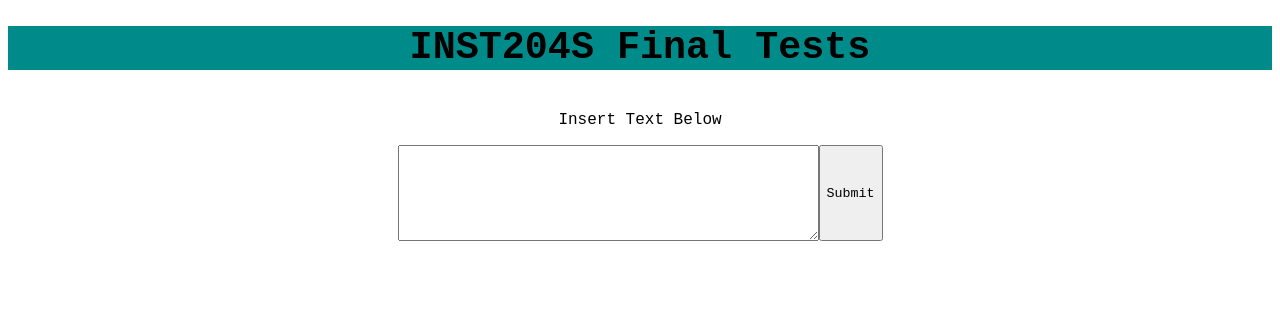
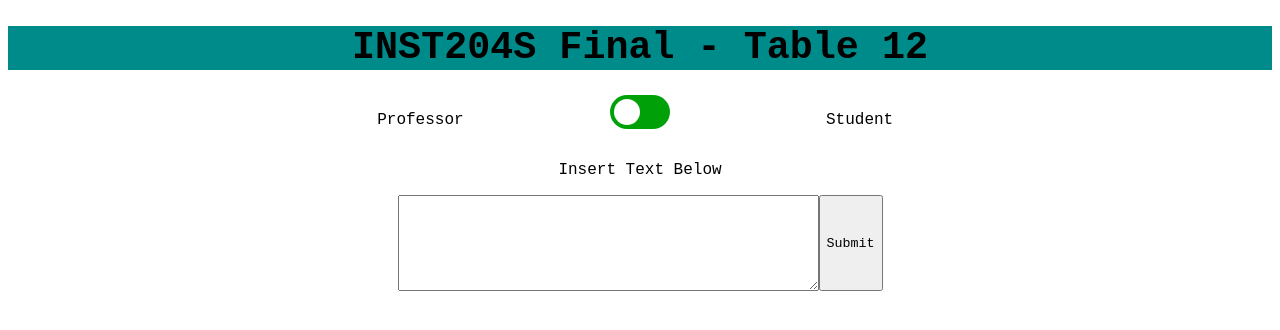
Before and after one commit to NRS048/INST204S-Final, a plain HTML site: page index.html in a window 1280 px wide. Drawn offline with Linux system fonts and the light colour scheme.

Commit message:
lalalala

```diff
--- a/index.html
+++ b/index.html
@@ -9,14 +9,23 @@
 </head>
 <body>
     <header>
-        <h1>INST204S Final Tests</h1>
+        <h1>INST204S Final - Table 12</h1>
     </header>
+
+    <div>
+        <p id="switchtext">Professor</p>
+        <label class="switch">
+            <input type="checkbox">
+            <span class="slider round"></span>
+        </label>
+        <p id="switchtext">Student</p>
+    </div>
 
     <div>
         <p>Insert Text Below</p>
     </div>
 
-    <div id="bigtext">
+    <div>
         <textarea rows="6" cols="50"></textarea>
         <button onclick="myFunction()">Submit</button>
     </div>
--- a/styles.css
+++ b/styles.css
@@ -15,7 +15,78 @@ header {
     font-weight: bolder;
 }
 
+#switchtext {
+    margin-left: 5%;
+    margin-right: 5%;
+    width: 20%;
+    text-align: center;
+}
+
 div {
     display: flex;
     justify-content: center;
 }
+
+
+
+/* switch style */
+.switch {
+  position: relative;
+  display: inline-block;
+  width: 60px;
+  height: 34px;
+}
+
+.switch input {
+  opacity: 0;
+  width: 0;
+  height: 0;
+}
+
+.slider {
+  position: absolute;
+  cursor: pointer;
+  top: 0;
+  left: 0;
+  right: 0;
+  bottom: 0;
+  background-color: #00a108;
+  -webkit-transition: .4s;
+  transition: .4s;
+}
+
+.slider:before {
+  position: absolute;
+  content: "";
+  height: 26px;
+  width: 26px;
+  left: 4px;
+  bottom: 4px;
+  background-color: white;
+  -webkit-transition: .4s;
+  transition: .4s;
+}
+
+input:checked + .slider {
+  background-color: #2196F3;
+}
+
+input:focus + .slider {
+  box-shadow: 0 0 1px #2196F3;
+}
+
+input:checked + .slider:before {
+  -webkit-transform: translateX(26px);
+  -ms-transform: translateX(26px);
+  transform: translateX(26px);
+}
+
+/* Rounded sliders */
+
+.slider.round {
+  border-radius: 34px;
+}
+
+.slider.round:before {
+  border-radius: 50%;
+}
```
